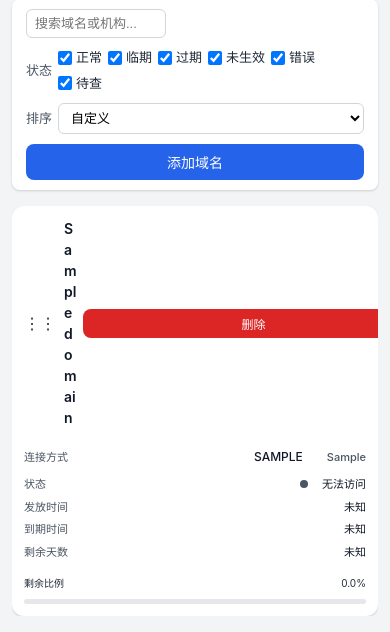
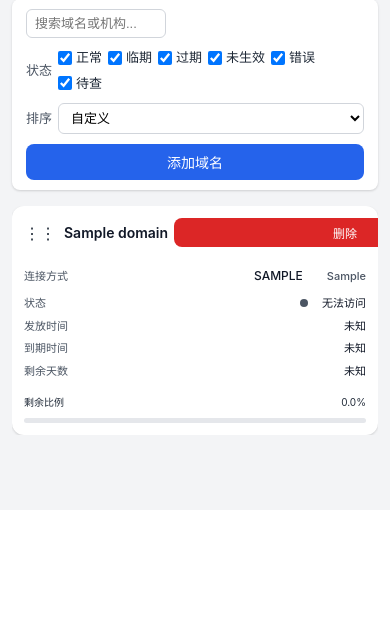
Before and after one commit to WuKrCoding/CredMonitor, a Flask app: page / in a window 390 px wide. Shown: the part 334-966 px from the top of the page. After the commit the page ends 769 px from the top, so only its background shows below. Run offline with Flask 3, Linux system fonts and the light colour scheme; the visitor is signed in with stand-in values (Sample User, id 1); tables that the repository leaves empty hold one stand-in row (values such as "Sample post"); data that the repository does not hold is empty.

Commit message:
fix: 域名超长时省略号截断不再竖排拆字，删除按钮保持紧凑同行

```diff
--- a/templates/index.html
+++ b/templates/index.html
@@ -293,13 +293,18 @@
             margin-bottom: 16px;
             flex-wrap: nowrap;
             gap: 8px;
+            min-width: 0;
         }
 
         .domain-name {
             font-size: 18px;
             font-weight: 600;
             color: var(--gray-900);
-            word-break: break-all;
+            overflow: hidden;
+            text-overflow: ellipsis;
+            white-space: nowrap;
+            flex: 1;
+            min-width: 0;
         }
 
         .domain-badge {
@@ -841,7 +846,6 @@
 
             .domain-name {
                 font-size: 14px;
-                word-break: break-all;
             }
 
             .info-row {
@@ -958,7 +962,6 @@
 
             .domain-name {
                 font-size: 15px;
-                word-break: break-all;
             }
 
             .info-row {
```
